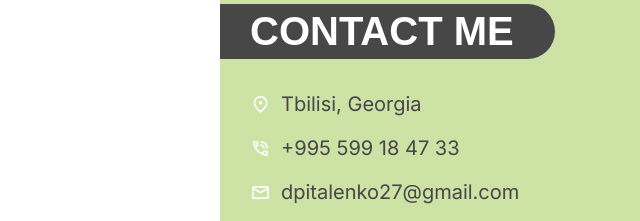
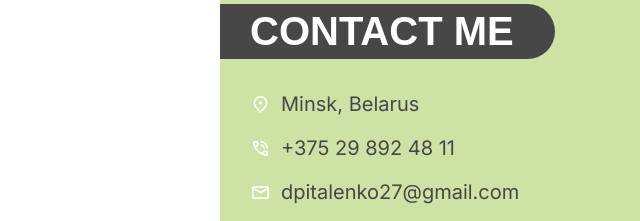
Before and after one commit to dpitalenko/resume, a plain HTML site: page index.html in a window 1280 px wide. Shown: the part 1423-1644 px from the top of the page, 640-1280 px from the left. Drawn offline with nearby package versions, Linux system fonts and the light colour scheme; a web font is replaced by a local one.

Commit message:
refactor: update location

```diff
--- a/index.html
+++ b/index.html
@@ -275,11 +275,11 @@
               <ul class="con-list">
                 <li class="con-list__item">
                   <span class="material-symbols-outlined con-list__icon">location_on</span>
-                  <span class="con-list__value">Tbilisi, Georgia</span>
+                  <span class="con-list__value">Minsk, Belarus</span>
                 </li>
                 <li class="con-list__item">
                   <span class="material-symbols-outlined con-list__icon">phone_in_talk</span>
-                  <a class="con-list__value" href="tel:+995599184733">+995 599 18 47 33</a>
+                  <a class="con-list__value" href="tel:+995599184733">+375 29 892 48 11</a>
                 </li>
                 <li class="con-list__item">
                   <span class="material-symbols-outlined con-list__icon">mail</span>
```
